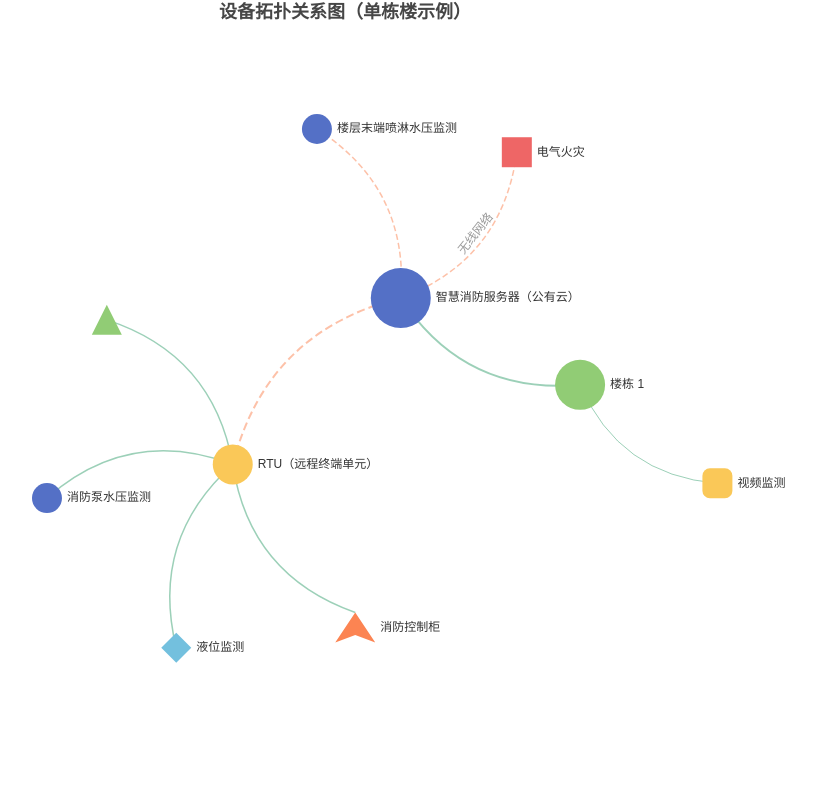
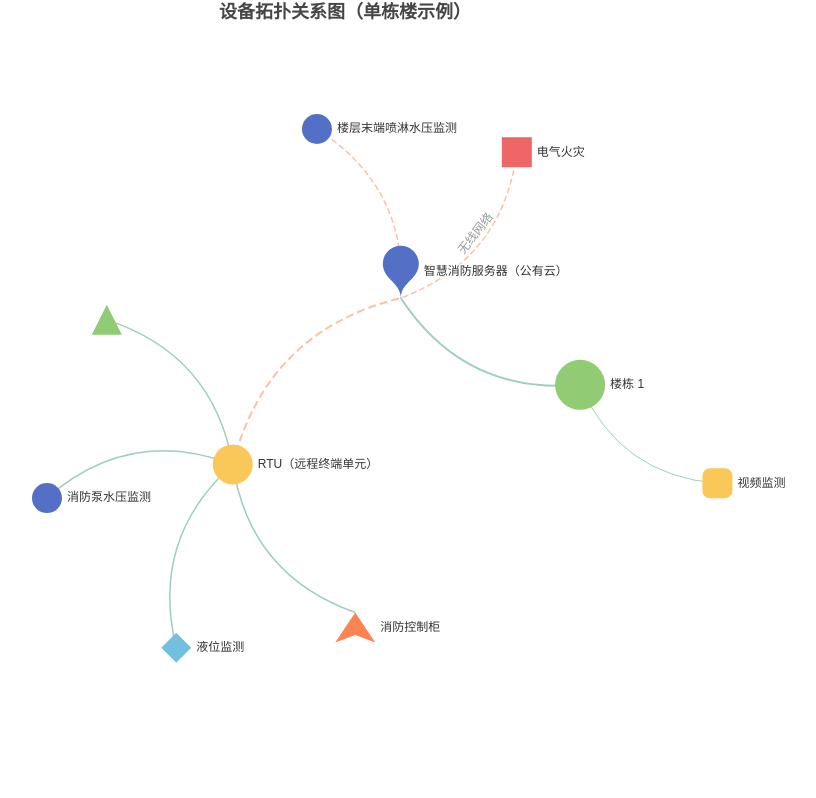
Before and after one commit to Stein-Jin/yangpu_smartcity_1, a Flask app: page /topology in a window 1280 px wide. Shown: the part 177-975 px from the top of the page, without its empty margins (295-1111 px from the left). Run offline with Flask 3, Linux system fonts and the light colour scheme; some libraries are stand-ins or nearby versions.

Commit message:
更新设备拓扑关系图，将智慧消防服务器置于顶层并更换图标

```diff
--- a/templates/topology.html
+++ b/templates/topology.html
@@ -169,8 +169,8 @@
 
         // 设备拓扑数据
         var nodes = [
-            // 核心节点
-            { id: 'server', name: '智慧消防服务器（公有云）', symbolSize: 60, itemStyle: { color: '#5470c6' } },
+            // 核心节点 - 置于顶层，使用更有标识度的图标
+            { id: 'server', name: '智慧消防服务器（公有云）', symbolSize: 60, itemStyle: { color: '#5470c6' }, symbol: 'pin', x: '50%', y: '10%' },
 
             // 楼栋节点
             { id: 'building1', name: '楼栋 1', symbolSize: 50, itemStyle: { color: '#91cc75' } },
@@ -267,7 +267,9 @@
                     force: {
                         repulsion: 1500,
                         edgeLength: [100, 150],
-                        gravity: 0.1
+                        gravity: 0.1,
+                        center: [300, 100],
+                        layoutAnimation: true
                     }
                 }
             ]
```
